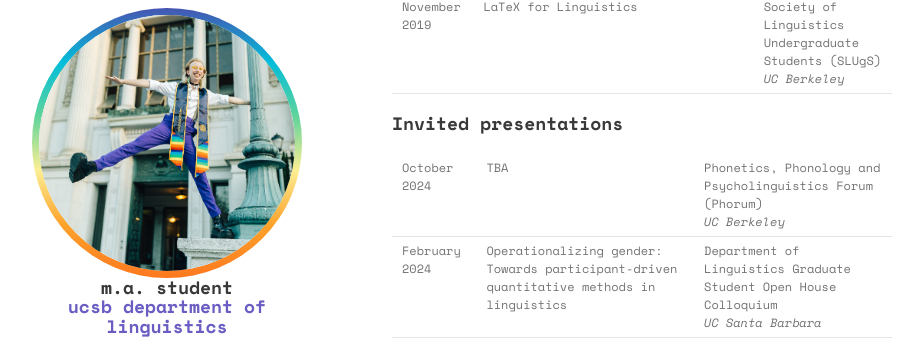
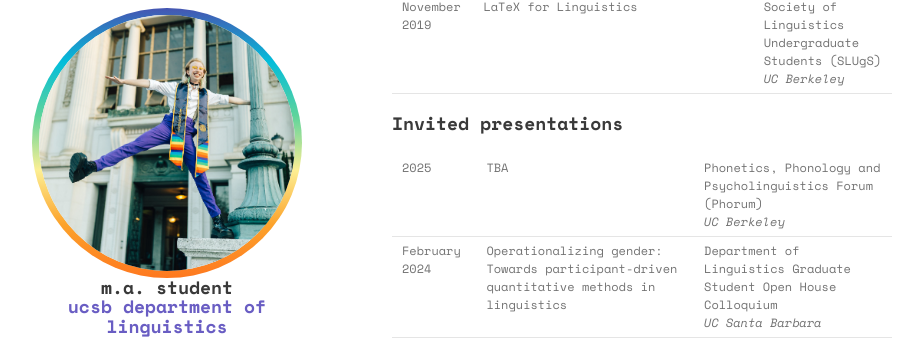
Before and after one commit to cbedin/cbedin.github.io, a Jekyll site: the page built from cv.md, in a window 1280 px wide and 900 px high, scrolled down 4656 px. Shown: the part 101-446 px from the top of the window, without its empty margins (178-1101 px from the left). Built offline with Jekyll 4.4.1, drawn with Linux system fonts in a browser that asks for light colours.

Commit message:
update timing of phorum talk

```diff
--- a/cv.md
+++ b/cv.md
@@ -481,7 +481,7 @@ layout: default
 
 <div class="cv-table-wrapper"><table>
 <tr>
-    <td>October 2024</td>
+    <td>2025</td>
     <td>TBA</td>
     <td>
     Phonetics, Phonology and Psycholinguistics Forum (Phorum)<br>
```
